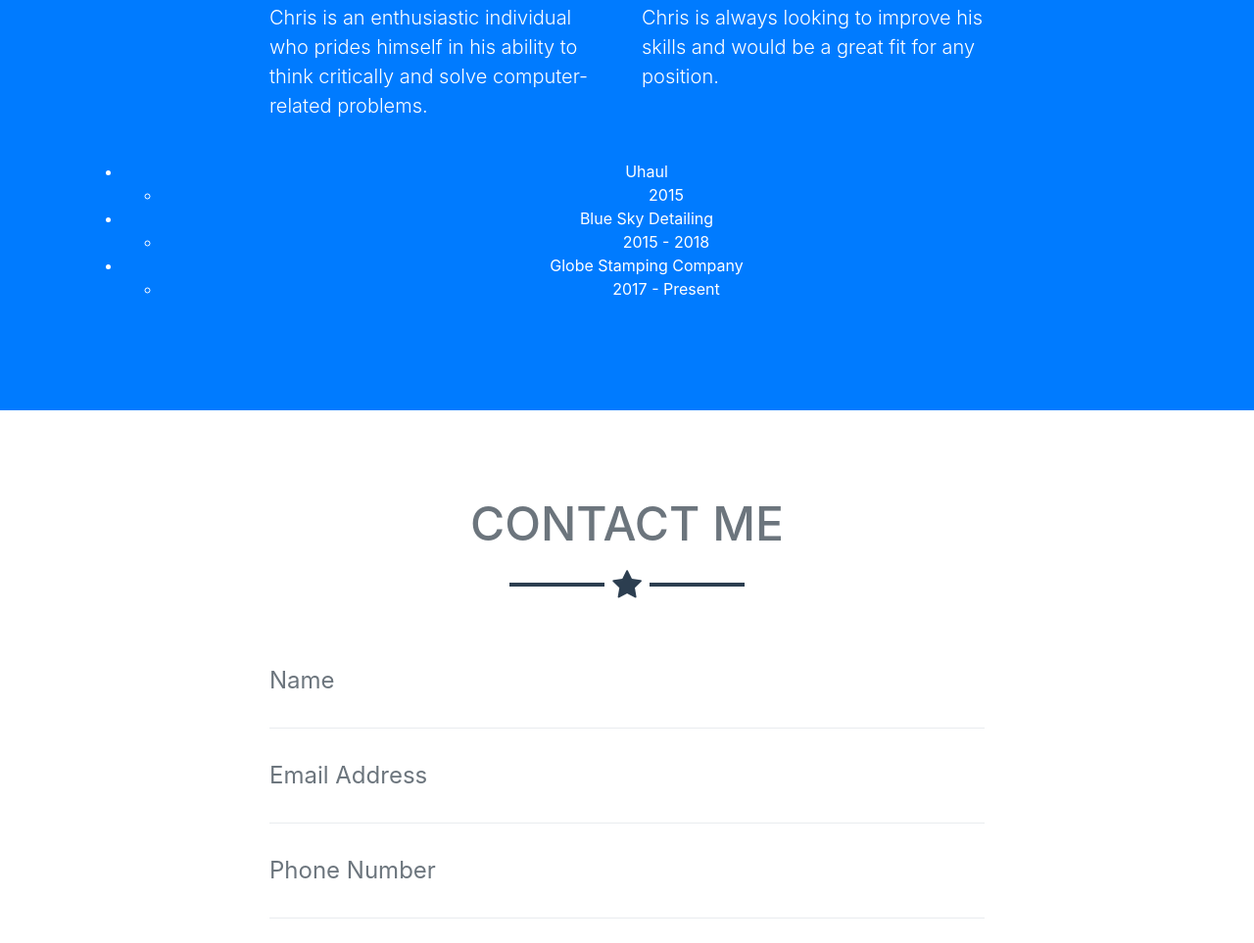
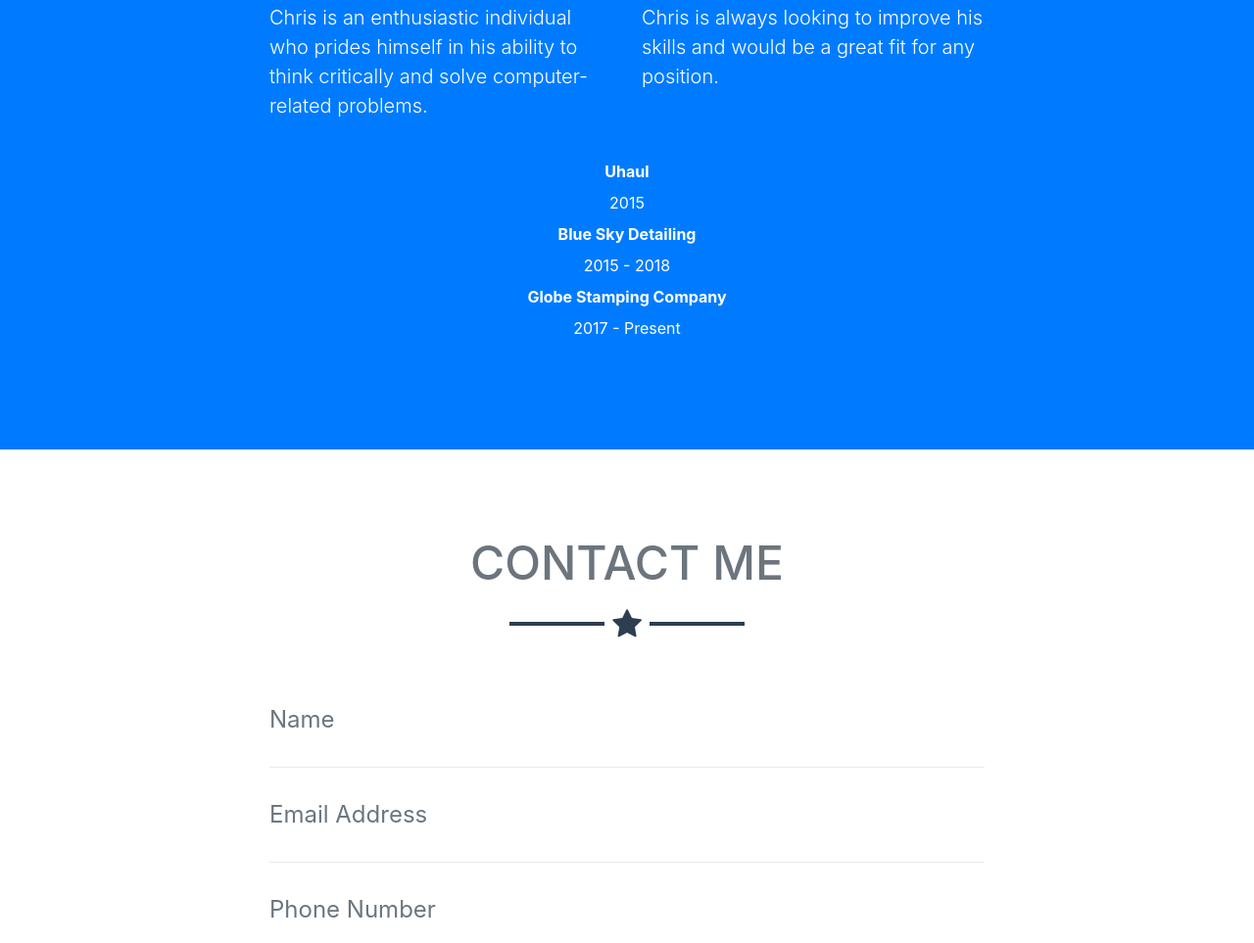
Before and after one commit to cgrothe7770c/cgrothe7770c.github.io, a website with bundled scripts: page index.html in a window 1280 px wide. Shown: the part 1868-2831 px from the top of the page at 98% size. Built offline with nearby package versions, Linux system fonts and the light colour scheme.

Commit message:
modify list

```diff
--- a/index.html
+++ b/index.html
@@ -146,20 +146,20 @@
           </div>
         </div>
         <div class="text-center mt-4">
-			<ul>
-				<li>Uhaul</li>
-					<ul>
-						<li>2015</li>
-					</ul>
-				<li>Blue Sky Detailing</li>
-					<ul>
-						<li>2015 - 2018</li>
-					</ul>
-				<li>Globe Stamping Company</li>
-					<ul>
-						<li>2017 - Present</li>
-					</ul>
-			</ul>
+			<dl>
+				<dt>Uhaul</dt>
+					<dd>
+						<dd>2015</dd>
+					</dd>
+				<dt>Blue Sky Detailing</dt>
+					<dd>
+						<dd>2015 - 2018</dd>
+					</dd>
+				<dt>Globe Stamping Company</dt>
+					<dd>
+						<dd>2017 - Present</dd>
+					</dd>
+			</dl>
         </div>
       </div>
     </section>
```
